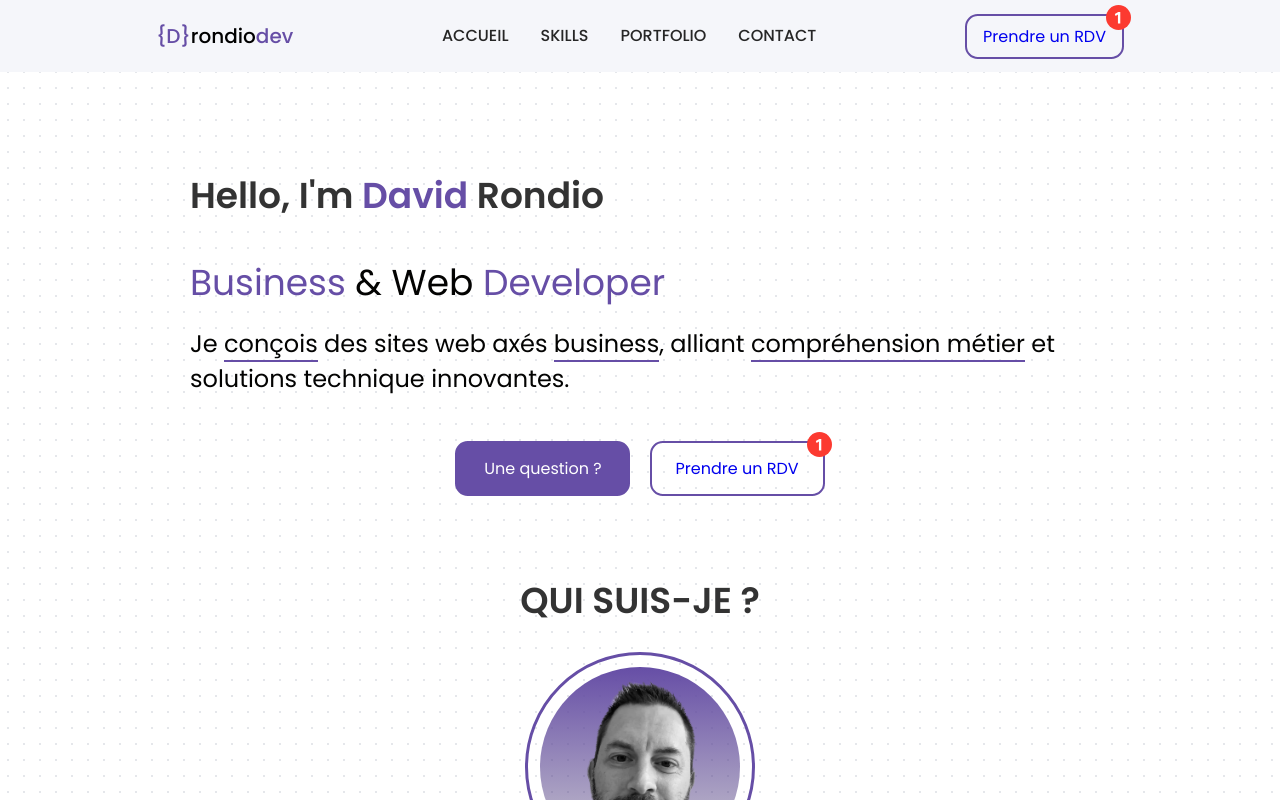
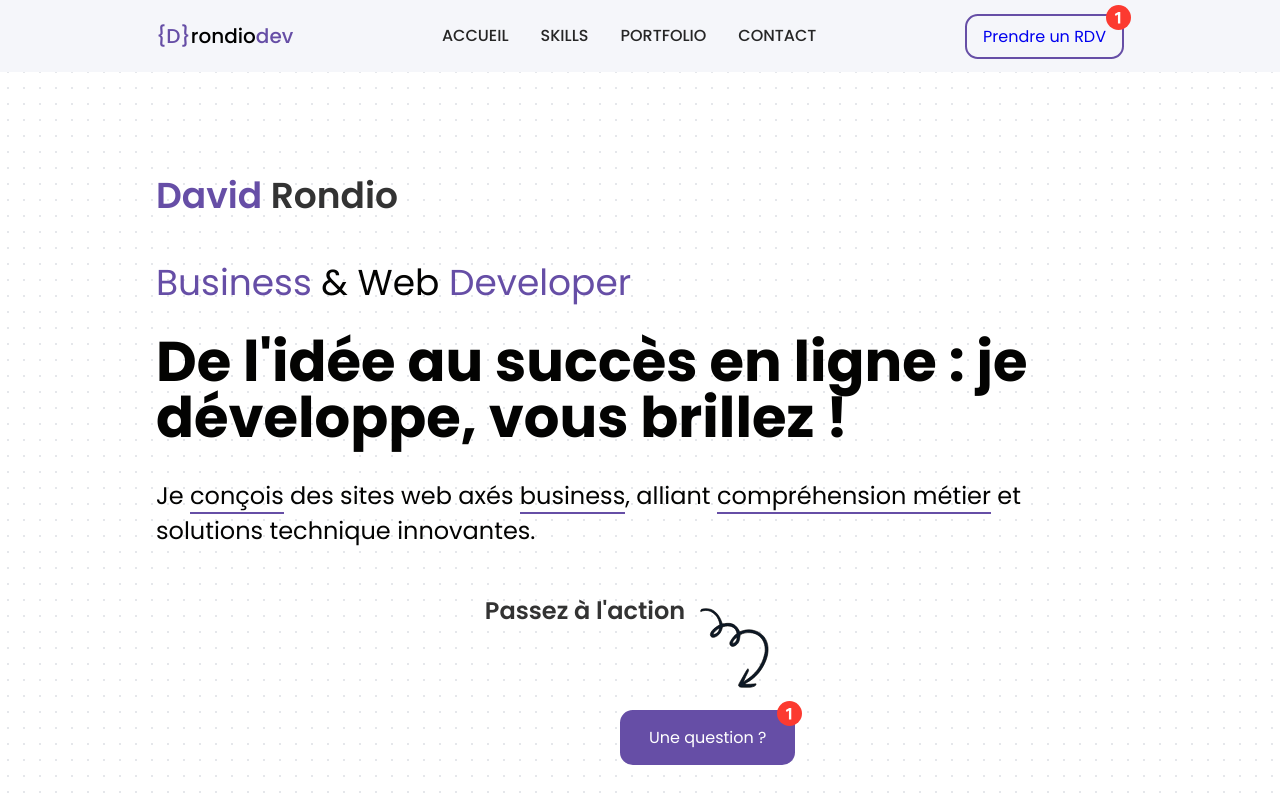
Before and after one commit to drondiodev/React-Portfolio, a React (Vite) app: page / in a window 1280 px wide. Shown: the top 800 px of the page. Built offline with nearby package versions, Linux system fonts and the light colour scheme.

Commit message:
add slogan

```diff
--- a/src/App.css
+++ b/src/App.css
@@ -1,5 +1,5 @@
 /*=============== GOOGLE FONTS ===============*/
-@import url('https://fonts.googleapis.com/css2?family=Poppins:wght@400;500;600&display=swap');
+@import url('https://fonts.googleapis.com/css2?family=Poppins:wght@400;500;600;700&display=swap');
 
 :root {
   --header-height: 3rem;
@@ -166,6 +166,14 @@ img {
   font-size: var(--h1-font-size);
   color: var(--title-color);
   text-transform: uppercase;
+
+  &::before {
+    content: '\</>';
+    margin-right: 14px;
+    font-size: var(--h2-font-size);
+    color: var(--text-color);
+    font-weight: 700;
+  }
 }
 
 .section__subtitle {
--- a/src/components/appointment/Appointment.jsx
+++ b/src/components/appointment/Appointment.jsx
@@ -1,6 +1,7 @@
 import { useState, useEffect } from "react";
 import "./appointment.css";
 import pastille from "../../assets/pastille.svg";
+import arrow2 from "../../assets/arrow2.svg";
 
 const Appointment = () => {
   const [message, setMessage] = useState("Une question ?");
@@ -8,7 +9,7 @@ const Appointment = () => {
   useEffect(() => {
     const interval = setInterval(() => {
       setMessage((prev) => {
-        return prev === "Une question ?" ? "Un devis ?" : "Une question ?";
+        return prev === "Une question ?" ? "Prendre un RDV" : "Une question ?";
       });
     }, 3000);
 
@@ -16,11 +17,19 @@ const Appointment = () => {
   }, []);
   return (
     <section className="home__appointment">
-      <div className="appointment">
+      {/* <div className="appointment">
         <a href="#contact" title="message" className="appointment-link">
           <span>{message}</span>
         </a>
+      </div> */}
+      <div className="home__appointmentarrow">
+        <div className="top">
+          <h2>Passez à l&apos;action </h2>
+          <div>
+            <img src={arrow2} alt="fleche" width={110} />
           </div>
+        </div>
+        <div className="bottom">
           <div className="appointment">
             <a
               href="https://calendly.com/drondiodev/"
@@ -29,9 +38,11 @@ const Appointment = () => {
               title="Prendre un RDV"
               className="appointment-link"
             >
-          <span>Prendre un RDV</span>
+              <span>{message}</span>
             </a>
             <img src={pastille} alt="" className="pastille" />
+          </div>
+        </div>
       </div>
     </section>
   );
--- a/src/components/appointment/appointment.css
+++ b/src/components/appointment/appointment.css
@@ -1,10 +1,27 @@
 .home__appointment {
   display: flex;
+  flex-direction: column;
   justify-content: center;
   align-items: center;
   column-gap: 1.2rem;
   padding: 0.8rem;
 
+}
+
+.top,
+.bottom {
+  display: flex;
+  flex-direction: row;
+  justify-content: flex-end;
+}
+
+.arrow-container {
+  margin-top: 1rem;
+}
+
+.appointment {
+  display: flex;
+  align-items: center;
 }
 
 .appointment {
@@ -14,27 +31,21 @@
 .appointment-link {
   display: inline-flex;
   align-items: center;
+  justify-content: center;
   padding: 0.8rem 1.5rem;
   border: 2px solid var(--primary);
   border-radius: 0.8rem;
   width: 175px;
   height: 55px;
+  background: var(--primary);
+  color: white;
+  cursor: pointer;
+
 }
 
-.appointment:first-child .appointment-link {
-  justify-content: center;
-  background: var(--primary);
-  color: white;
-}
-
-.appointment:first-child .appointment-link span {
-  white-space: nowrap;
-  transform: translateX(0);
-  transition: transform 300ms ease;
-}
-
-.appointment:first-child:hover .appointment-link span {
-  transform: translateX(0);
+.appointment-link:hover {
+  background: white;
+  color: var(--primary);
 }
 
 .pastille {
--- a/src/components/home/Data.jsx
+++ b/src/components/home/Data.jsx
@@ -2,10 +2,13 @@ const Data = () => {
   return (
     <section aria-label="Information principale">
       <h1 className="home__title">
-        Hello, I&apos;m <span>David</span> Rondio
+        <span>David</span> Rondio
       </h1>
       <p className="home__subtitle">
         <span>Business </span>&amp; Web <span>Developer</span>
+      </p>
+      <p className="home__slogan">
+        De l&apos;idée au succès en ligne : je développe, vous brillez !
       </p>
       <p className="home__description">
         Je <span>conçois</span> des sites web axés <span>business</span>,
--- a/src/components/home/home.css
+++ b/src/components/home/home.css
@@ -31,11 +31,20 @@
   position: relative;
   font-size: var(--h1-font-size);
   font-weight: var(--font-normal);
-  margin: var(--mb-1) 0;
+  margin: var(--mb-1-5) 0;
 }
 
 .home__subtitle span {
   color: var(--primary);
+}
+
+.home__slogan {
+  line-height: 100%;
+  font-size: var(--big-font-size);
+  font-weight: 700;
+  position: relative;
+  z-index: 1;
+  margin-bottom: 2rem;
 }
 
 .home__description {
--- a/src/components/services/services.css
+++ b/src/components/services/services.css
@@ -3,7 +3,6 @@
   column-gap: 3rem;
   justify-content: center;
 }
-
 
 .services__content {
   background-color: var(--container-color);
```
Also changed, not shown: src/assets/arrow.svg (added), src/assets/arrow2.svg (added). Lines whose indentation alone changed are shown as unchanged.
